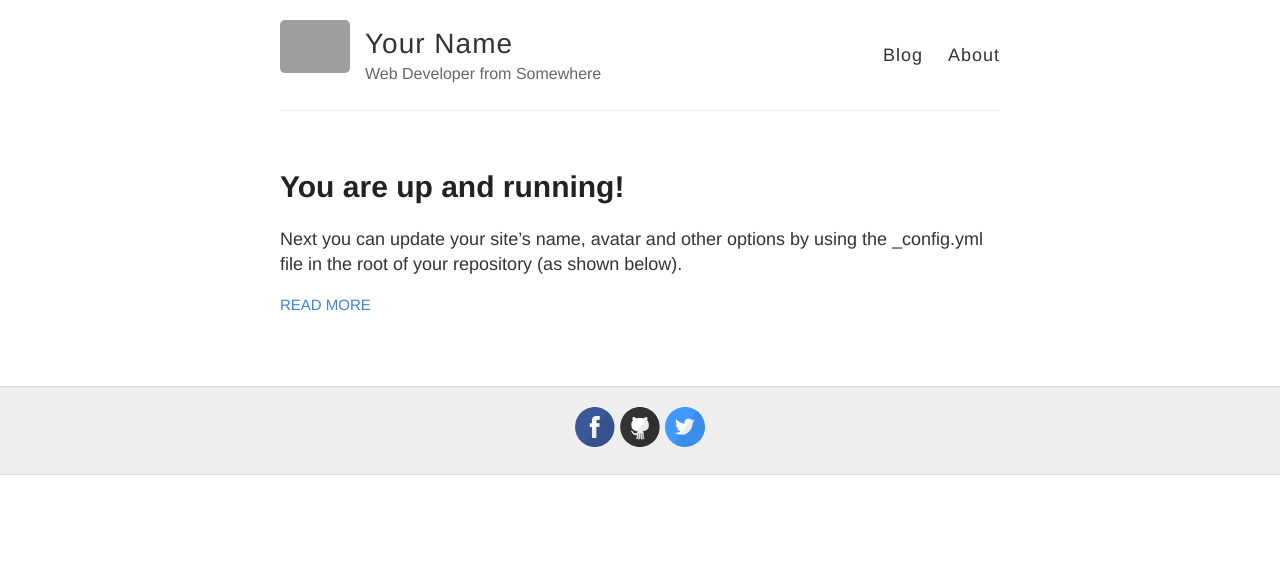
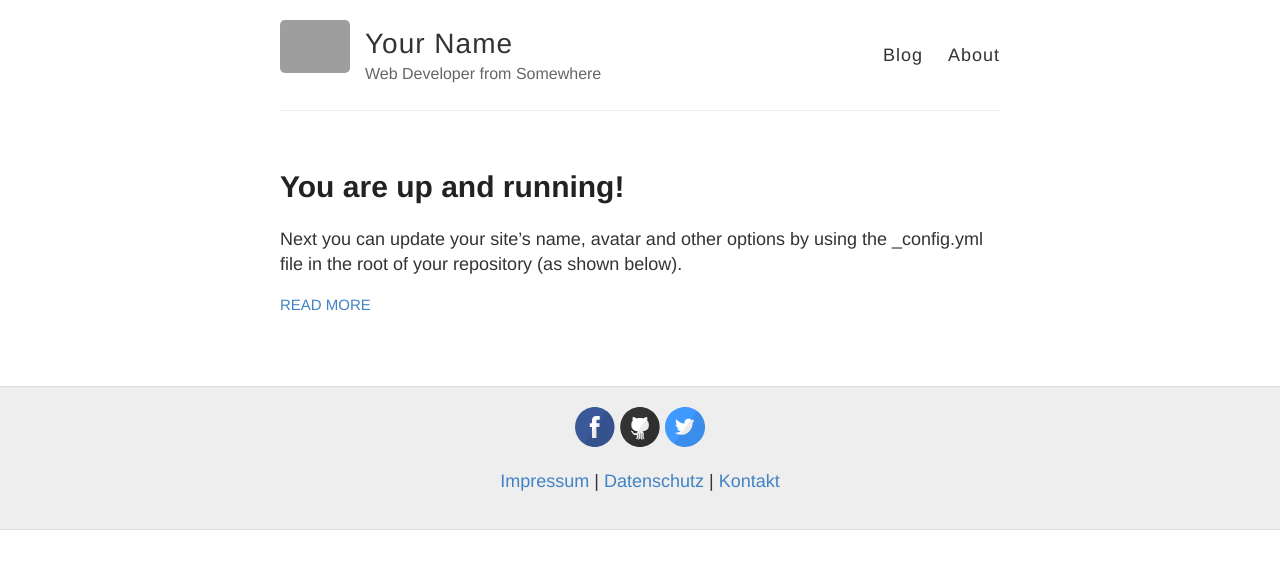
Before and after one commit to ftan24269/ftan24269, a Jekyll site: the page built from index.html, in a window 1280 px wide. Shown: the top 569 px of the page. Built offline with Jekyll 4.4.1, drawn with Linux system fonts in a browser that asks for light colours; grey boxes are pictures that could not be loaded.

Commit message:
Added footer links

```diff
--- a/_layouts/default.html
+++ b/_layouts/default.html
@@ -42,6 +42,7 @@
       <div class="container">
         <footer class="footer">
           {% include svg-icons.html %}
+          <p class="text-muted"><a href="/impressum">Impressum</a> | <a href="/datenschutz/">Datenschutz</a> | <a href="/kontakt/">Kontakt</a></p>
         </footer>
       </div>
     </div>
```
